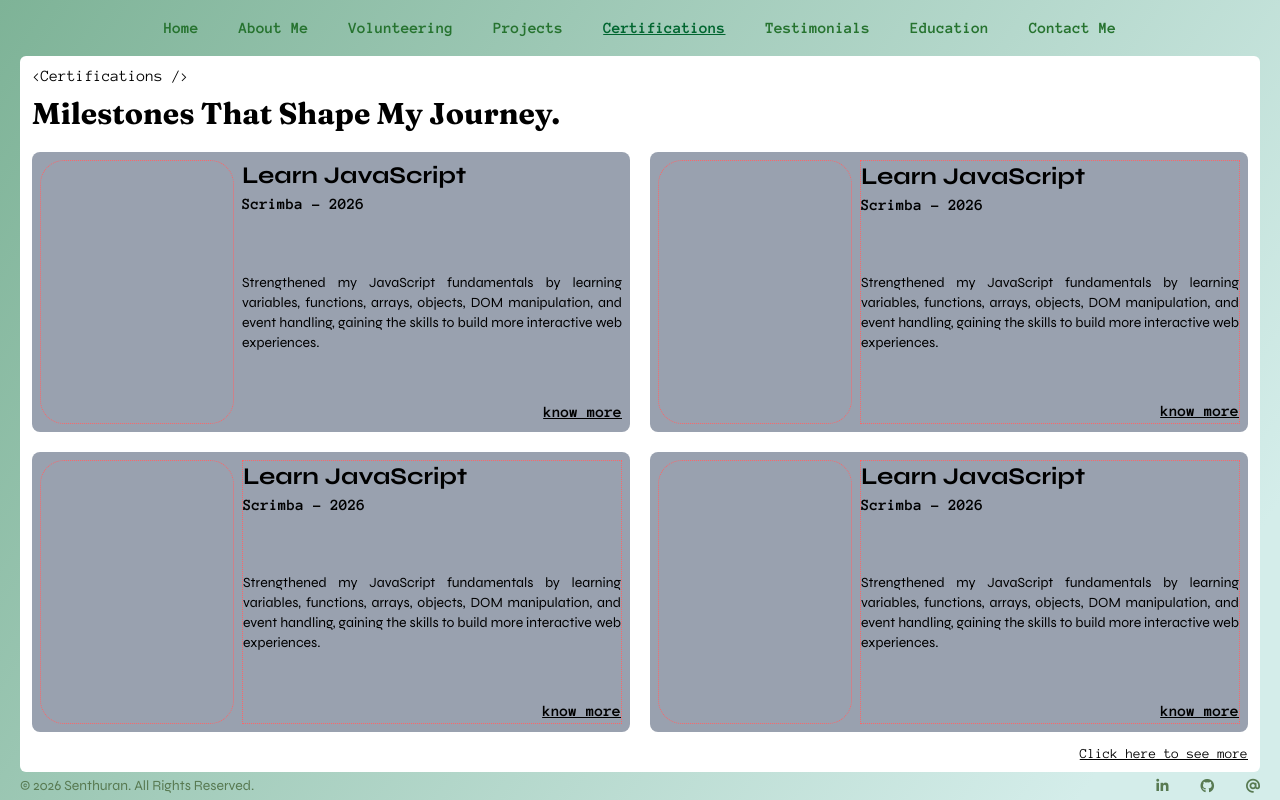
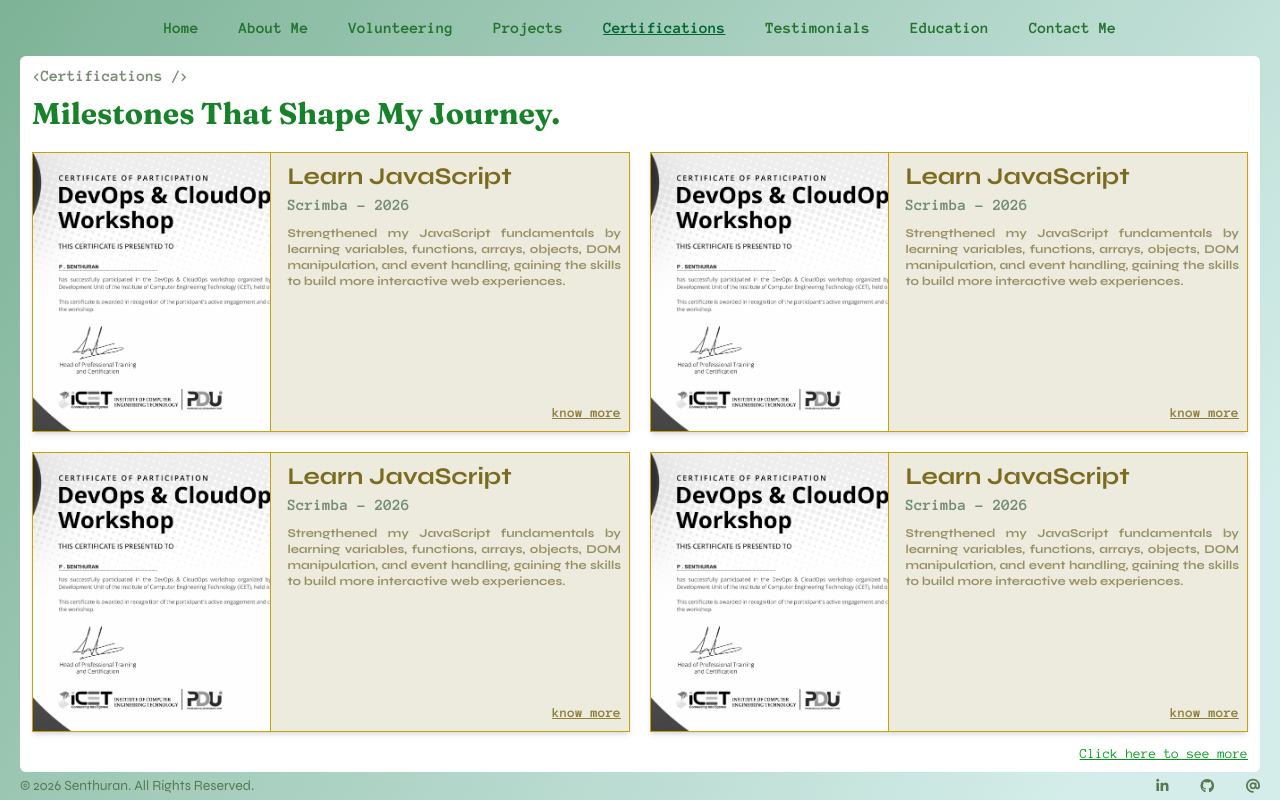
Before and after one commit to senthuran20040817/PORTFOLIO, a React (Vite) app: page / in a window 1280 px wide. Both pictures are taken after a click on the element "Certifications". Built offline with nearby package versions, Linux system fonts and the light colour scheme.

Commit message:
add colours to the certificates section

```diff
--- a/src/components/Certifications.jsx
+++ b/src/components/Certifications.jsx
@@ -4,67 +4,75 @@ function Certifications() {
     return (
         <section className="relative bg-white grow rounded-md flex flex-col px-3 h-full ">
             <div className="flex flex-col gap-2 mt-10 mb-5 ">
-                <p className="font-bold font-Fraunces text-3xl">Milestones That Shape My Journey.</p>
+                <p className="font-bold font-Fraunces text-3xl text-name">Milestones That Shape My Journey.</p>
             </div>
             <div className="grid grid-cols-2 h-full gap-5">
-                <div className="bg-gray-400 rounded-lg flex p-2 gap-2">
-                    <div className="border border-red-400 border-dotted w-1/3 shrink-0 rounded-3xl">
-                        <img src="" alt="" />
+                <div className="bg-cert-bg flex gap-2 border  border-cert-border overflow-hidden shadow-md">
+                    <div className="relative w-2/5 shrink-0  border-r border-cert-border">
+                        <img src="src\assets\cert-1.jpg" alt="" className="object-cover h-full grayscale" />
+                        <div className="absolute inset-0 bg-cert-shadow mix-blend-multiply"></div>
                     </div>
-                    <div className="grow flex flex-col">
+                    <div className="grow flex flex-col justify-between p-2 ">
                         <div className="h-1/4">
-                            <p className="font-syne font-bold text-2xl " >Learn JavaScript</p>
-                            <p className="font-anonymous font-bold">Scrimba - 2026</p>
+                            <p className="font-syne font-bold text-2xl text-cert-topic" >Learn JavaScript</p>
+                            <p className="font-anonymous font-bold text-cert-org">Scrimba - 2026</p>
+                            <p className="grow text-justify mt-2 flex items-center font-syne font-bold text-xs text-cert-desc">Strengthened my JavaScript fundamentals by learning variables, functions, arrays, objects, DOM manipulation, and event handling, gaining the skills to build more interactive web experiences.</p>
                         </div>
-                        <p className="grow text-justify flex items-center font-syne text-sm">Strengthened my JavaScript fundamentals by learning variables, functions, arrays, objects, DOM manipulation, and event handling, gaining the skills to build more interactive web experiences.</p>
-                        <u className="text-end font-anonymous font-bold" ><a href="#">know more</a></u>
+                        <u className="text-end font-anonymous font-bold text-sm text-cert-know"><a href="#">know more</a></u>
                     </div>
                 </div>
-                <div className="bg-gray-400 rounded-lg flex p-2 gap-2">
-                    <div className="border border-red-400 border-dotted w-1/3 shrink-0 rounded-3xl">
-                        <img src="" alt="" />
+                <div className="bg-cert-bg flex gap-2 border  border-cert-border overflow-hidden shadow-md">
+                    <div className="relative w-2/5 shrink-0  border-r border-cert-border">
+                        <img src="src\assets\cert-1.jpg" alt="" className="object-cover h-full grayscale" />
+                        <div className="absolute inset-0 bg-cert-shadow mix-blend-multiply"></div>
                     </div>
-                    <div className="border border-red-400 border-dotted grow flex flex-col">
+                    <div className="grow flex flex-col justify-between p-2 ">
                         <div className="h-1/4">
-                            <p className="font-syne font-bold text-2xl " >Learn JavaScript</p>
-                            <p className="font-anonymous font-bold">Scrimba - 2026</p>
+                            <p className="font-syne font-bold text-2xl text-cert-topic" >Learn JavaScript</p>
+                            <p className="font-anonymous font-bold text-cert-org">Scrimba - 2026</p>
+                            <p className="grow text-justify mt-2 flex items-center font-syne font-bold text-xs text-cert-desc">Strengthened my JavaScript fundamentals by learning variables, functions, arrays, objects, DOM manipulation, and event handling, gaining the skills to build more interactive web experiences.</p>
                         </div>
-                        <p className="grow text-justify flex items-center font-syne text-sm">Strengthened my JavaScript fundamentals by learning variables, functions, arrays, objects, DOM manipulation, and event handling, gaining the skills to build more interactive web experiences.</p>
-                        <u className="text-end font-anonymous font-bold" ><a href="#">know more</a></u>
+                        <u className="text-end font-anonymous font-bold text-sm text-cert-know"><a href="#">know more</a></u>
                     </div>
                 </div>
-                <div className="bg-gray-400 rounded-lg flex p-2 gap-2">
-                    <div className="border border-red-400 border-dotted w-1/3 shrink-0 rounded-3xl">
-                        <img src="" alt="" />
+                <div className="bg-cert-bg flex gap-2 border  border-cert-border overflow-hidden shadow-md">
+                    <div className="relative w-2/5 shrink-0  border-r border-cert-border">
+                        <img src="src\assets\cert-1.jpg" alt="" className="object-cover h-full grayscale" />
+                        <div className="absolute inset-0 bg-cert-shadow mix-blend-multiply"></div>
                     </div>
-                    <div className="border border-red-400 border-dotted grow flex flex-col">
+                    <div className="grow flex flex-col justify-between p-2 ">
                         <div className="h-1/4">
-                            <p className="font-syne font-bold text-2xl " >Learn JavaScript</p>
-                            <p className="font-anonymous font-bold">Scrimba - 2026</p>
+                            <p className="font-syne font-bold text-2xl text-cert-topic" >Learn JavaScript</p>
+                            <p className="font-anonymous font-bold text-cert-org">Scrimba - 2026</p>
+                            <p className="grow text-justify mt-2 flex items-center font-syne font-bold text-xs text-cert-desc">Strengthened my JavaScript fundamentals by learning variables, functions, arrays, objects, DOM manipulation, and event handling, gaining the skills to build more interactive web experiences.</p>
                         </div>
-                        <p className="grow text-justify flex items-center font-syne text-sm">Strengthened my JavaScript fundamentals by learning variables, functions, arrays, objects, DOM manipulation, and event handling, gaining the skills to build more interactive web experiences.</p>
-                        <u className="text-end font-anonymous font-bold" ><a href="#">know more</a></u>
+                        <u className="text-end font-anonymous font-bold text-sm text-cert-know"><a href="#">know more</a></u>
                     </div>
                 </div>
-                <div className="bg-gray-400 rounded-lg flex p-2 gap-2">
-                    <div className="border border-red-400 border-dotted w-1/3 shrink-0 rounded-3xl">
-                        <img src="" alt="" />
+                <div className="bg-cert-bg flex gap-2 border  border-cert-border overflow-hidden shadow-md">
+                    <div className="relative w-2/5 shrink-0  border-r border-cert-border">
+                        <img src="src\assets\cert-1.jpg" alt="" className="object-cover h-full grayscale" />
+                        <div className="absolute inset-0 bg-cert-shadow mix-blend-multiply"></div>
                     </div>
-                    <div className="border border-red-400 border-dotted grow flex flex-col">
+                    <div className="grow flex flex-col justify-between p-2 ">
                         <div className="h-1/4">
-                            <p className="font-syne font-bold text-2xl " >Learn JavaScript</p>
-                            <p className="font-anonymous font-bold">Scrimba - 2026</p>
+                            <p className="font-syne font-bold text-2xl text-cert-topic" >Learn JavaScript</p>
+                            <p className="font-anonymous font-bold text-cert-org">Scrimba - 2026</p>
+                            <p className="grow text-justify mt-2 flex items-center font-syne font-bold text-xs text-cert-desc">Strengthened my JavaScript fundamentals by learning variables, functions, arrays, objects, DOM manipulation, and event handling, gaining the skills to build more interactive web experiences.</p>
                         </div>
-                        <p className="grow text-justify flex items-center font-syne text-sm">Strengthened my JavaScript fundamentals by learning variables, functions, arrays, objects, DOM manipulation, and event handling, gaining the skills to build more interactive web experiences.</p>
-                        <u className="text-end font-anonymous font-bold" ><a href="#">know more</a></u>
+                        <u className="text-end font-anonymous font-bold text-sm text-cert-know"><a href="#">know more</a></u>
                     </div>
                 </div>
+
+
+
+
             </div>
             <div className="flex justify-end py-2">
-                <u><a className="font-anonymous text-sm" href="#"> Click here to see more</a></u>
+                <u><a className="font-anonymous text-sm text-see-more" href="#"> Click here to see more</a></u>
             </div>
             <div className=" absolute top-2">
-                <p className="font-anonymous">{`<Certifications />`}</p>
+                <p className="font-anonymous text-tag font-bold">{`<Certifications />`}</p>
             </div>
         </section>
     )
--- a/src/index.css
+++ b/src/index.css
@@ -21,4 +21,11 @@
   --color-project-skill-text: hsl(130 50% 50%);
   --color-project-link-text: hsl(50 40% 40%);
   --color-see-more: hsl(130 100% 30%);
+  --color-cert-bg: hsl(50 30% 90%);
+  --color-cert-border: hsl(50 90% 40%);
+  --color-cert-topic: hsl(50 60% 30%);
+  --color-cert-org: hsl(130 10% 50%);
+  --color-cert-desc: hsl(50 20% 50%);
+  --color-cert-know: hsl(50 40% 40%);
+  --color-cert-shadow: hsl(50 20% 100%);
 }
```
Also changed, not shown: src/assets/cert-1.jpg (added).
